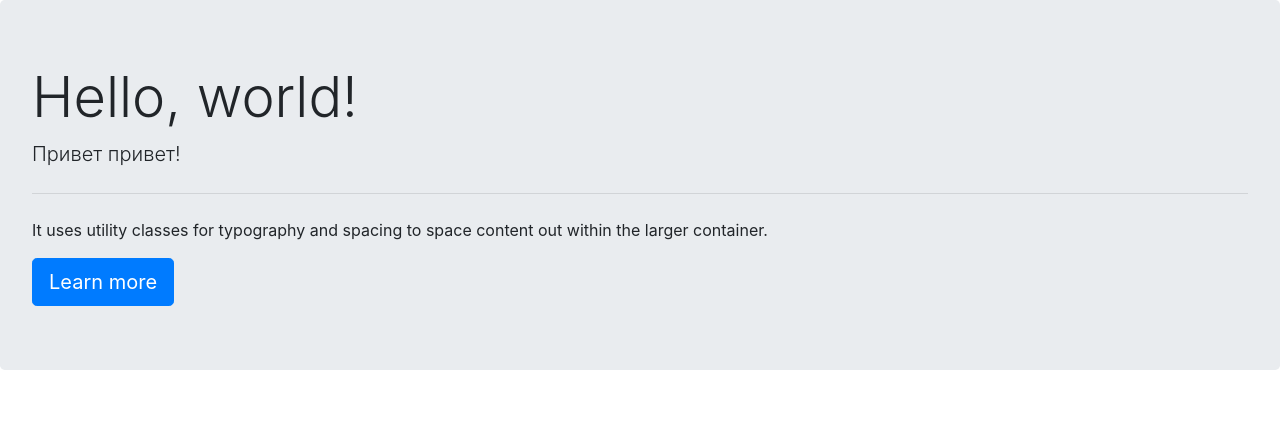
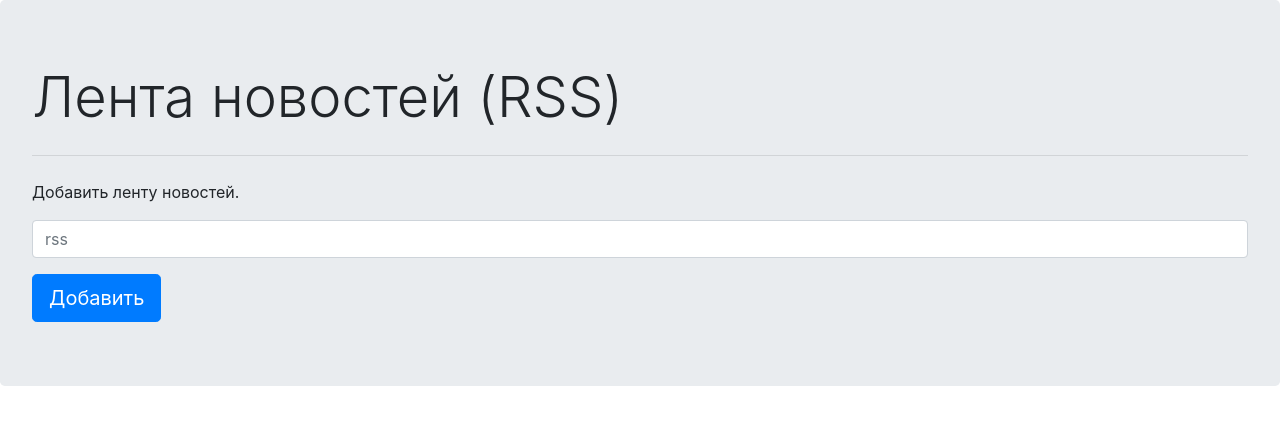
Before and after one commit to dzencot/frontend-project-lvl3, a website built with webpack: page src/templates/index.html in a window 1280 px wide. Built offline with nearby package versions, Linux system fonts and the light colour scheme.

Commit message:
rss added

```diff
--- a/src/templates/index.html
+++ b/src/templates/index.html
@@ -5,11 +5,14 @@
   </head>
   <body>
     <div class="jumbotron">
-      <h1 class="display-4">Hello, world!</h1>
-      <p class="lead">Привет привет!</p>
+      <h1 class="display-4">Лента новостей (RSS)</h1>
+      <!-- <p class="lead">Лента новостей (RSS)</p> -->
       <hr class="my-4">
-      <p>It uses utility classes for typography and spacing to space content out within the larger container.</p>
-      <a class="btn btn-primary btn-lg" href="#" role="button">Learn more</a>
+      <p>Добавить ленту новостей.</p>
+      <div class="input-group mb-3">
+        <input type="text" class="form-control" placeholder="rss" aria-label="rss">
+      </div>
+      <a class="btn btn-primary btn-lg" href="#" role="button">Добавить</a>
     </div>
   </body>
 </html>
```
Also changed, not shown: README.md.
